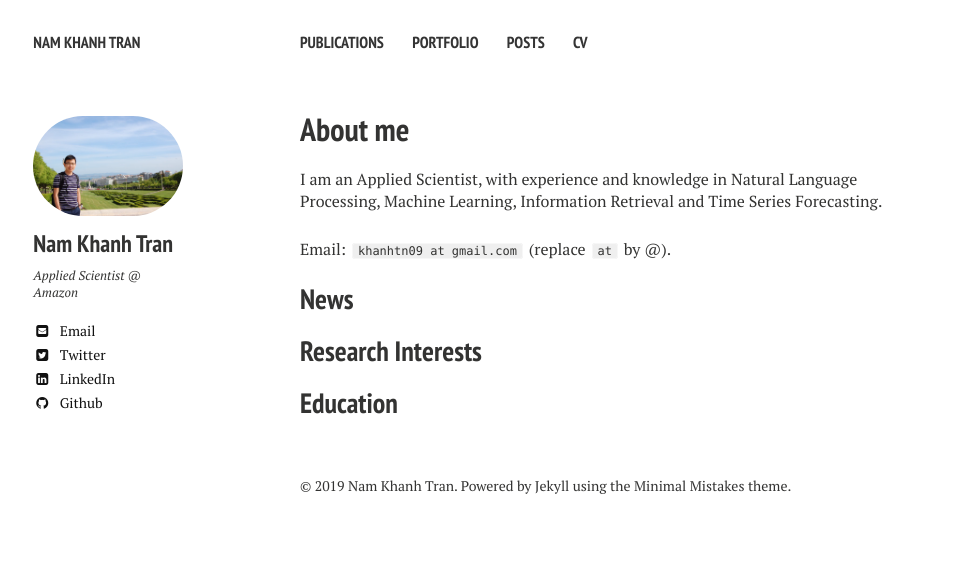
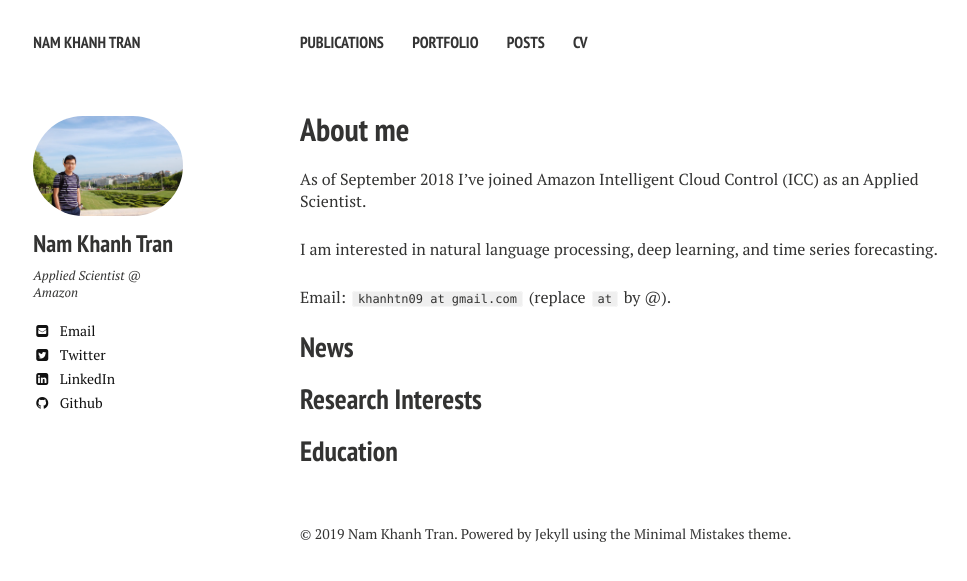
Before and after one commit to namkhanhtran/namkhanhtran.github.io, a Jekyll site: the page built from index.md, in a window 1280 px wide. Shown: the top 581 px of the page, without its empty margins (20-987 px from the left). Built offline with Jekyll 4.4.1, drawn with Linux system fonts in a browser that asks for light colours; nearby versions of some CDN libraries.

Commit message:
update personal pages

````diff
--- a/index.md
+++ b/index.md
@@ -6,7 +6,9 @@ comments: false
 share: false
 ---
 
-I am an Applied Scientist, with experience and knowledge in Natural Language Processing, Machine Learning, Information Retrieval and Time Series Forecasting.
+As of September 2018 I’ve joined Amazon Intelligent Cloud Control (ICC) as an Applied Scientist.
+
+I am interested in natural language processing, deep learning, and time series forecasting.
 
 Email: ```khanhtn09 at gmail.com``` (replace ```at``` by @).
 
````
Also changed, not shown: cv/index.md (added).
